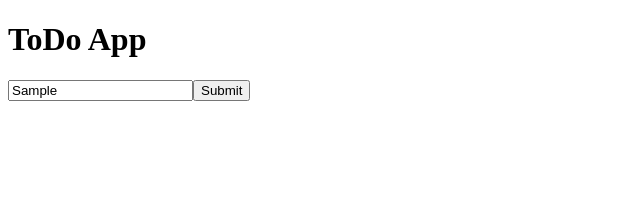
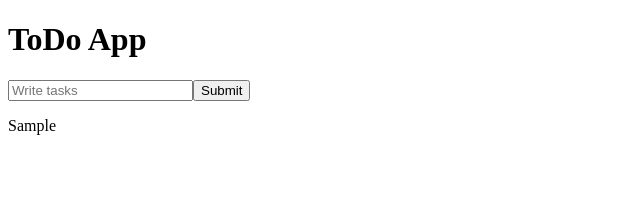
Before and after one commit to IselDrew/ReactToDo, a React (Create React App) app: page / in a window 1280 px wide. Both pictures are taken after typing "Sample" into the empty fields and a click on the button "Submit". Shown: the top 207 px of the page, without its empty margins (0-640 px from the left). Built offline with nearby package versions, Linux system fonts and the light colour scheme; the HTML template or start-up script is replaced by a standard one.

Commit message:
Add form component and input validation

```diff
--- a/src/components/TodoForm.js
+++ b/src/components/TodoForm.js
@@ -1,4 +1,5 @@
 import React, {Component} from 'react'
+import TodoList from './TodoList'
 
 class TodoForm extends Component {
     constructor() {
@@ -9,33 +10,34 @@ class TodoForm extends Component {
         };
 
         this.handleChange = this.handleChange.bind(this);
-        this.handleClick= this.handleClick.bind(this);
+        this.addTask = this.addTask.bind(this);
     }
 
     handleChange(event) {
         this.setState( { task: event.target.value })
     }
 
-    handleClick(event) {
-        this.setState(prevState => {
-            return {
-                taskList: [...prevState.taskList, this.state.task]
-            }
-        })
-
-        console.log(this.state.taskList)
-
+    addTask(event) {
         event.preventDefault();
+        if(!this.state.task) {
+            return
+        } else {
+            this.setState(prevState => {
+                return {
+                    task: '',
+                    taskList: [...prevState.taskList, this.state.task]
+                }
+            })
+            console.log(this.state.taskList)
+        }
     }
 
     render () {
+        const renderText = this.state.taskList.map(item => <TodoList item={item}/>)
         return (
             <div>
                 <h1>ToDo App</h1>
-                <form
-                    onSubmit={this.handleClick}
-                    disabled={this.state.task}
-                >
+                <form onSubmit={this.addTask} >
                     <input
                         type='text'
                         value={this.state.task}
@@ -44,6 +46,9 @@ class TodoForm extends Component {
                     />
                     <button>Submit</button>
                 </form>
+                <div>
+                    {renderText}
+                </div>
             </div>
         );
     }
--- /dev/null
+++ b/src/components/TodoList.js
@@ -0,0 +1,11 @@
+import React from 'react'
+
+function TodoList(props) {
+    return (
+        <div>
+            <p>{props.item}</p>
+        </div>
+    )
+}
+
+export default TodoList
```
